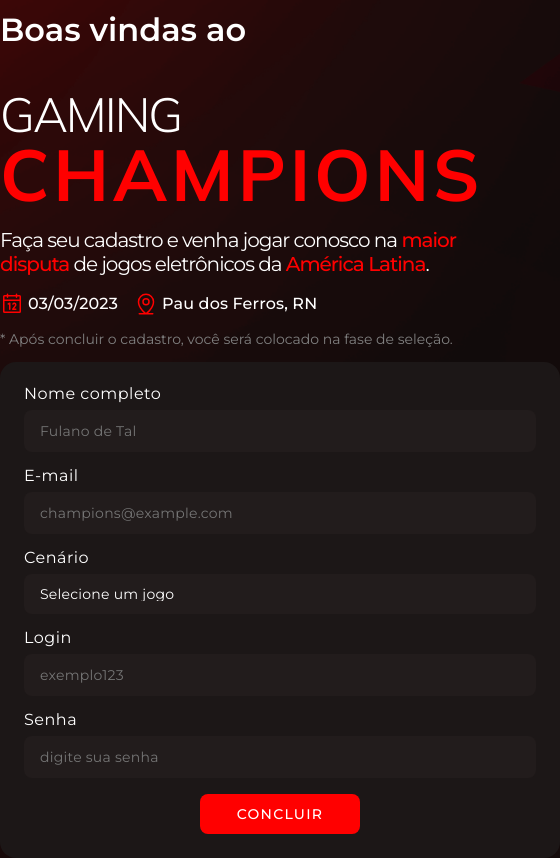
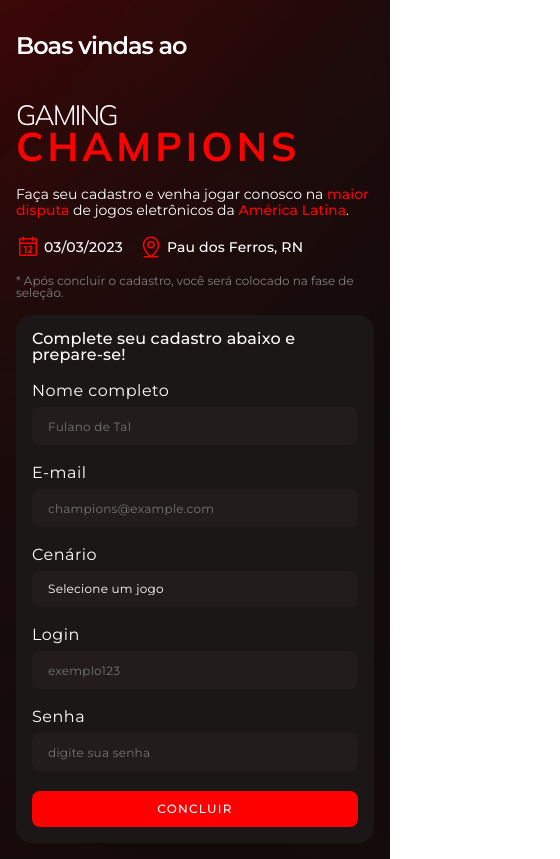
Before and after one commit to vitorqf/gaming_champions_react, a React (Vite) app: page / in a window 390 px wide. Shown: the whole page, 560 px wide, since content can reach past the window. Built offline with nearby package versions, Linux system fonts and the light colour scheme.

Commit message:
feat: add responsivity to main page

```diff
--- a/src/components/Hero/styles.ts
+++ b/src/components/Hero/styles.ts
@@ -4,6 +4,8 @@ export const Container = styled.div`
    display: flex;
    flex-direction: column;
    justify-content: center;
+
+   max-width: 100%;
 `;
 
 export const Welcomer = styled.section`
@@ -19,6 +21,12 @@ export const Welcome = styled.h1`
    font-size: 32px;
    line-height: 60px;
    /* identical to box height, or 188% */
+
+   letter-spacing: -1px;
+
+   @media (max-width: 768px) {
+      font-size: 24px;
+   }
 `;
 
 export const EventName = styled.h2`
@@ -40,6 +48,15 @@ export const EventName = styled.h2`
       letter-spacing: 4px;
       color: #f00;
    }
+
+   @media (max-width: 768px) {
+      font-size: 28px;
+      line-height: 110%;
+
+      > strong {
+         font-size: 40px;
+      }
+   }
 `;
 
 export const Description = styled.p`
@@ -55,6 +72,12 @@ export const Description = styled.p`
    > strong {
       font-weight: 500;
       color: #f00;
+   }
+
+   @media (max-width: 768px) {
+      font-size: 14px;
+      max-width: 100%;
+      letter-spacing: 0;
    }
 `;
 
@@ -79,6 +102,10 @@ export const LocalAndDateItem = styled.span`
    /* identical to box height, or 16px */
 
    letter-spacing: 0.15px;
+
+   @media (max-width: 768px) {
+      font-size: 14px;
+   }
 `;
 
 export const Disclaimer = styled.p`
@@ -90,4 +117,8 @@ export const Disclaimer = styled.p`
    /* identical to box height, or 14px */
 
    color: #808080;
+
+   @media (max-width: 768px) {
+      font-size: 12px;
+   }
 `;
--- a/src/components/HeroForm/index.tsx
+++ b/src/components/HeroForm/index.tsx
@@ -8,6 +8,7 @@ import {
    Label,
    StyledField,
    StyledForm,
+   Title,
 } from "./styles";
 
 export type FormStruct = {
@@ -54,6 +55,7 @@ export function HeroForm() {
       >
          {({ values, errors, touched, isSubmitting, handleChange }) => (
             <StyledForm>
+               <Title>Complete seu cadastro abaixo e prepare-se!</Title>
                <InputWrapper>
                   <Label htmlFor="fullname">Nome completo</Label>
                   <StyledField
--- a/src/components/HeroForm/styles.ts
+++ b/src/components/HeroForm/styles.ts
@@ -15,6 +15,12 @@ export const StyledForm = styled(Form)`
    display: flex;
    flex-direction: column;
    gap: 16px;
+
+   @media (max-width: 768px) {
+      width: 100%;
+      padding: 16px;
+      gap: 20px;
+   }
 `;
 
 export const InputWrapper = styled.div`
@@ -62,6 +68,11 @@ export const StyledField = styled(Field)<FieldProps>`
    &:focus {
       outline: 2px solid #332d2d;
    }
+
+   @media (max-width: 768px) {
+      font-size: 12px;
+      height: 36px;
+   }
 `;
 
 export const Button = styled.button`
@@ -95,6 +106,12 @@ export const Button = styled.button`
    &:active {
       background: #f66;
    }
+
+   @media (max-width: 768px) {
+      width: 100%;
+      height: 36px;
+      font-size: 12px;
+   }
 `;
 
 export const Error = styled.span`
@@ -109,3 +126,20 @@ export const Error = styled.span`
 
    color: #f00;
 `;
+
+export const Title = styled.h2`
+   font-family: "Montserrat";
+   font-style: normal;
+   font-weight: 500;
+   font-size: 20px;
+   line-height: 100%;
+   /* identical to box height, or 20px */
+
+   letter-spacing: 0.15px;
+
+   color: #ffffff;
+
+   @media (max-width: 768px) {
+      font-size: 16px;
+   }
+`;
--- a/src/pages/Home.tsx
+++ b/src/pages/Home.tsx
@@ -7,6 +7,11 @@ const Wrapper = styled.div`
    margin: 0 auto;
 
    display: flex;
+
+   @media (max-width: 1024px) {
+      width: 100%;
+      padding: 16px;
+   }
 `;
 
 export default function Home() {
--- a/src/pages/Success/index.tsx
+++ b/src/pages/Success/index.tsx
@@ -20,6 +20,11 @@ const Wrapper = styled.div`
    margin: 0 auto;
 
    display: flex;
+
+   @media (max-width: 1024px) {
+      width: 100%;
+      padding: 16px;
+   }
 `;
 
 export default function Success() {
--- a/src/styles/reset.ts
+++ b/src/styles/reset.ts
@@ -25,6 +25,7 @@ time, mark, audio, video {
 	font-size: 100%;
 	font: inherit;
 	vertical-align: baseline;
+	box-sizing: border-box;
 }
 /* HTML5 display-role reset for older browsers */
 article, aside, details, figcaption, figure,
```
